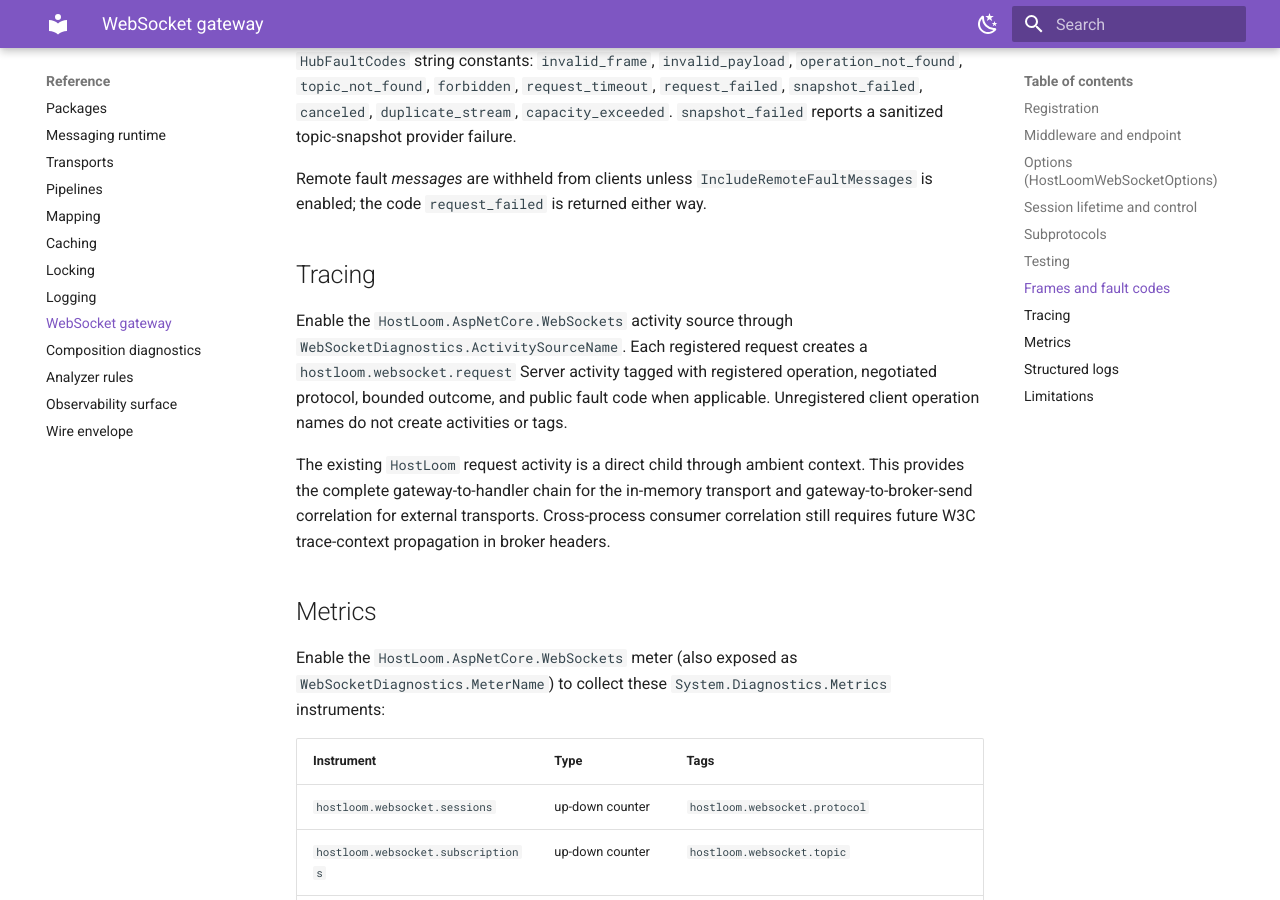
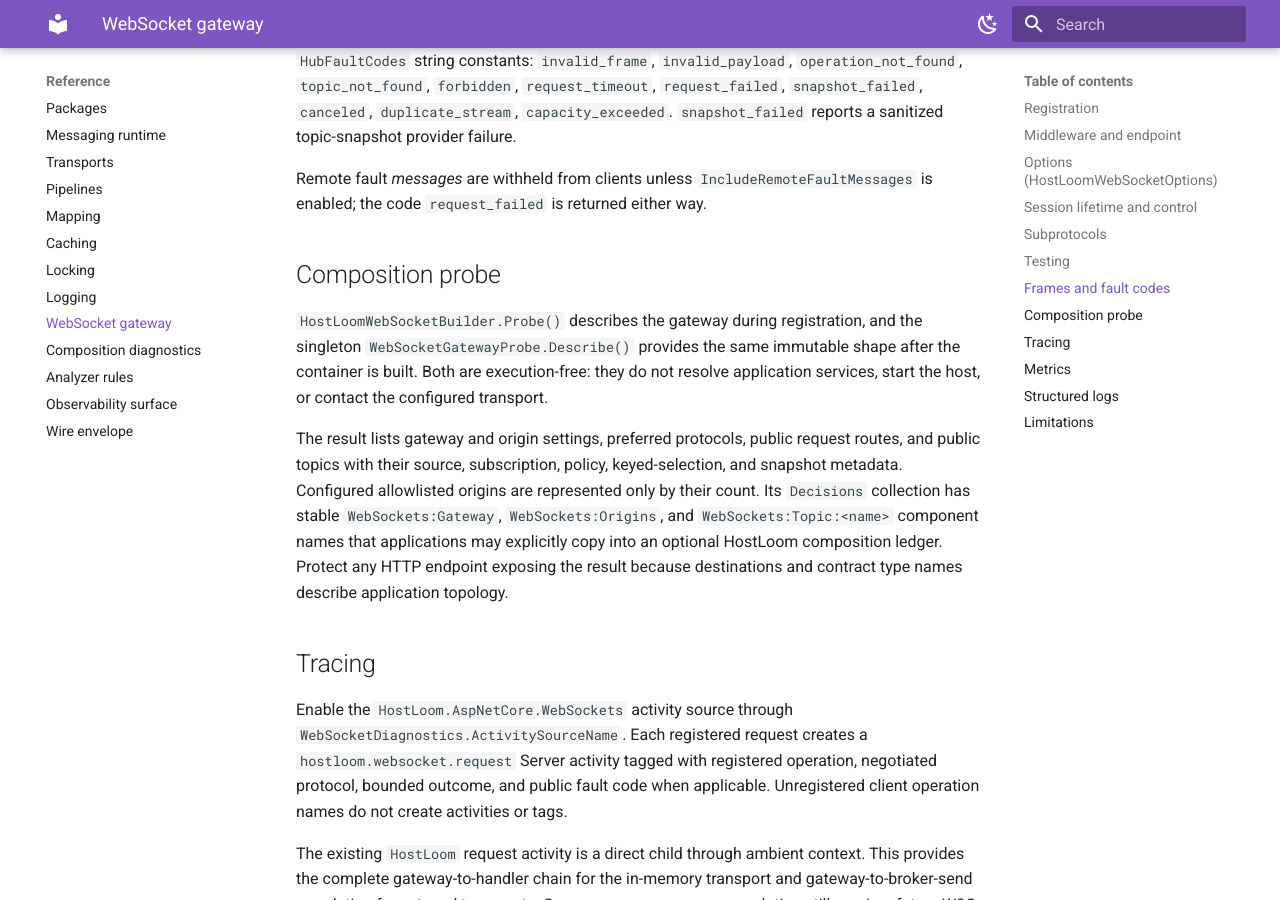
Before and after one commit to kidoz/hostloom, an MkDocs documentation site: the page built from docs/reference/websocket-gateway.md, in a window 1280 px wide and 900 px high, scrolled down 4319 px. Built offline with MkDocs 1.6.1 and Material for MkDocs 9.7.7, drawn with Linux system fonts in a browser that asks for light colours.

Commit message:
Document the WebSocket gateway composition probe

```diff
--- a/docs/reference/websocket-gateway.md
+++ b/docs/reference/websocket-gateway.md
@@ -165,6 +165,21 @@ Remote fault *messages* are withheld from clients unless
 `IncludeRemoteFaultMessages` is enabled; the code `request_failed` is
 returned either way.
 
+## Composition probe
+
+`HostLoomWebSocketBuilder.Probe()` describes the gateway during registration, and the singleton
+`WebSocketGatewayProbe.Describe()` provides the same immutable shape after the container is built.
+Both are execution-free: they do not resolve application services, start the host, or contact the
+configured transport.
+
+The result lists gateway and origin settings, preferred protocols, public request routes, and
+public topics with their source, subscription, policy, keyed-selection, and snapshot metadata.
+Configured allowlisted origins are represented only by their count. Its `Decisions` collection has
+stable `WebSockets:Gateway`, `WebSockets:Origins`, and `WebSockets:Topic:<name>` component names that
+applications may explicitly copy into an optional HostLoom composition ledger. Protect any HTTP
+endpoint exposing the result because destinations and contract type names describe application
+topology.
+
 ## Tracing
 
 Enable the `HostLoom.AspNetCore.WebSockets` activity source through
```
Also changed, not shown: README.md (+5 -0 lines), docs/reference/observability.md (+4 -0 lines), src/HostLoom.AspNetCore.WebSockets/README.md (+45 -0 lines).
